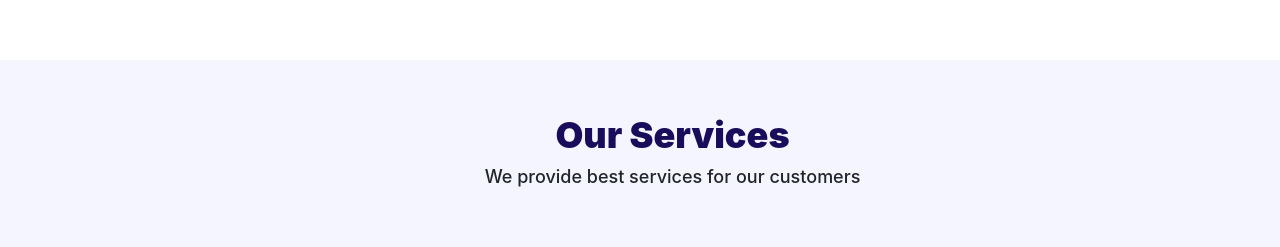
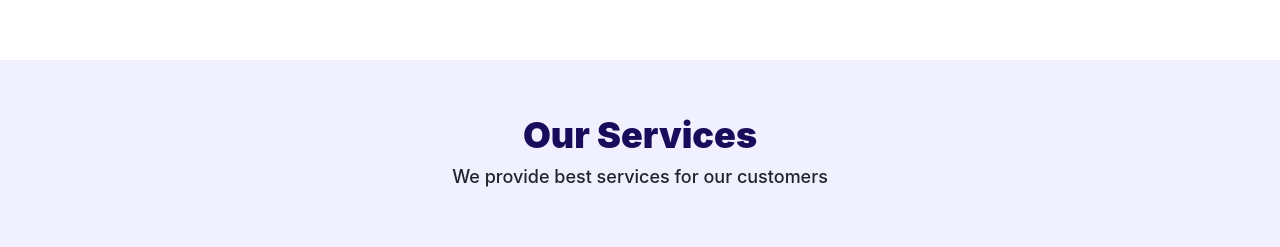
Before and after one commit to NathanielJenkins/nick, a Gatsby site: page / in a window 1280 px wide. Shown: the part 312-559 px from the top of the page. Built offline with nearby package versions, Linux system fonts and the light colour scheme; Gatsby itself is replaced by a stand-in of ours.

Commit message:
small change

```diff
--- a/src/components/about.js
+++ b/src/components/about.js
@@ -4,7 +4,7 @@ import { graphql, useStaticQuery } from "gatsby"
 import styled from "styled-components"
 import Img from "gatsby-image"
 const Styled = styled.div`
-  background-color: #d9d8fa;
+  background-color: #f0f0ff;
 `
 
 const About = () => {
--- a/src/components/serviceSummary.js
+++ b/src/components/serviceSummary.js
@@ -5,7 +5,7 @@ import Img from "gatsby-image"
 import { graphql, useStaticQuery } from "gatsby"
 
 const Styled = styled.div`
-  background-color: #f5f5ff;
+  background-color: #f0f0ff;
   // background-color: light-grey;
 
   .card {
@@ -17,7 +17,7 @@ const Styled = styled.div`
     max-width: 500px;
     height: 100%;
     border: 0;
-    background: #f5f5ff;
+    background: #f0f0ff;
   }
 
   .card:hover {
@@ -91,7 +91,7 @@ const ServiceSummary = () => {
   return (
     <Styled>
       <Container>
-        <Row style={{ marginLeft: 50 }}>
+        <Row>
           <Col>
             <div className="text-center pt-5">
               <h2 className="color-dark thick">Our Services</h2>
@@ -101,7 +101,7 @@ const ServiceSummary = () => {
         </Row>
         <Row className="py-5">
           {serviceData.map(s => (
-            <Col md className="my-1">
+            <Col md className="my-3">
               <SummaryItem service={s} />
             </Col>
           ))}
```
